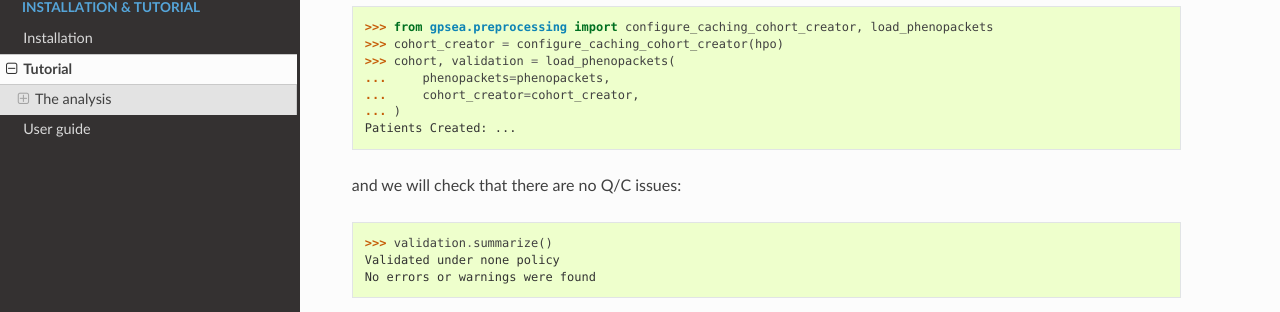
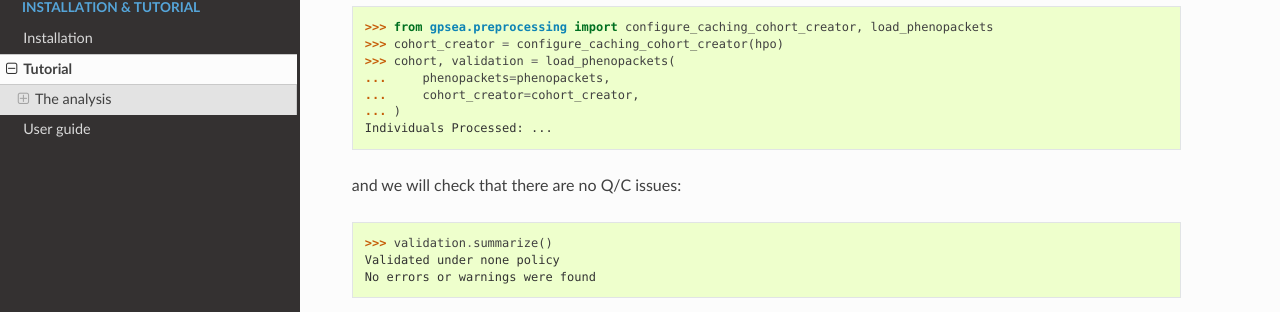
Before and after one commit to monarch-initiative/gpsea, a Sphinx documentation site: the page built from docs/tutorial.rst, in a window 1280 px wide and 900 px high, scrolled down 1464 px. Shown: the part 139-451 px from the top of the window. Built offline with Sphinx 7.4.7 and the Read the Docs theme 2.0.0, drawn with Linux system fonts in a browser that asks for light colours; pages that are not in the unit, such as notebooks, are missing from menus.

Commit message:
Updated docs to reflect new output

```diff
--- a/docs/tutorial.rst
+++ b/docs/tutorial.rst
@@ -84,7 +84,7 @@ a :class:`~gpsea.model.Cohort`:
 ...     phenopackets=phenopackets,
 ...     cohort_creator=cohort_creator,
 ... )
-Patients Created: ...
+Individuals Processed: ...
 
 and we will check that there are no Q/C issues:
 
--- a/docs/user-guide/input-data.rst
+++ b/docs/user-guide/input-data.rst
@@ -80,7 +80,7 @@ loader function:
 
 >>> from gpsea.preprocessing import load_phenopackets
 >>> cohort, qc_results = load_phenopackets(phenopackets, cohort_creator)  # doctest: +ELLIPSIS, +NORMALIZE_WHITESPACE
-Patients Created: ...
+Individuals Processed: ...
 >>> len(cohort)
 19
 
--- a/docs/user-guide/predicates/hpo_predicate.rst
+++ b/docs/user-guide/predicates/hpo_predicate.rst
@@ -71,7 +71,7 @@ processed into a cohort
 >>> from gpsea.preprocessing import configure_caching_cohort_creator, load_phenopackets
 >>> cohort_creator = configure_caching_cohort_creator(hpo)
 >>> cohort, _ = load_phenopackets(phenopackets, cohort_creator)  # doctest: +ELLIPSIS, +NORMALIZE_WHITESPACE
-Patients Created: ...
+Individuals Processed: ...
 
 
 we can create HPO predicates for testing all 260 HPO terms used in the cohort
--- a/docs/user-guide/predicates/variant_predicates.rst
+++ b/docs/user-guide/predicates/variant_predicates.rst
@@ -60,7 +60,7 @@ and we will convert the phenopacket into a :class:`~gpsea.model.Cohort`:
 
 >>> from gpsea.preprocessing import load_phenopackets
 >>> cohort, _ = load_phenopackets(phenopackets, cohort_creator)  # doctest: +ELLIPSIS, +NORMALIZE_WHITESPACE
-Patients Created: ...
+Individuals Processed: ...
 
 To demonstrate the predicate API, we will use the variant ``1_8358231_8358231_T_C`` that corresponds
 to a pathogenic variant `VCV000522858.5 <https://www.ncbi.nlm.nih.gov/clinvar/variation/522858/>`_
--- a/docs/user-guide/stats.rst
+++ b/docs/user-guide/stats.rst
@@ -102,7 +102,7 @@ with the default cohort creator:
 >>> from gpsea.preprocessing import configure_caching_cohort_creator, load_phenopackets
 >>> cohort_creator = configure_caching_cohort_creator(hpo)
 >>> cohort, qc_results = load_phenopackets(phenopackets, cohort_creator)  # doctest: +ELLIPSIS, +NORMALIZE_WHITESPACE
-Patients Created: ...
+Individuals Processed: ...
 >>> qc_results.summarize()  # doctest: +SKIP
 Validated under none policy
 No errors or warnings were found
```
